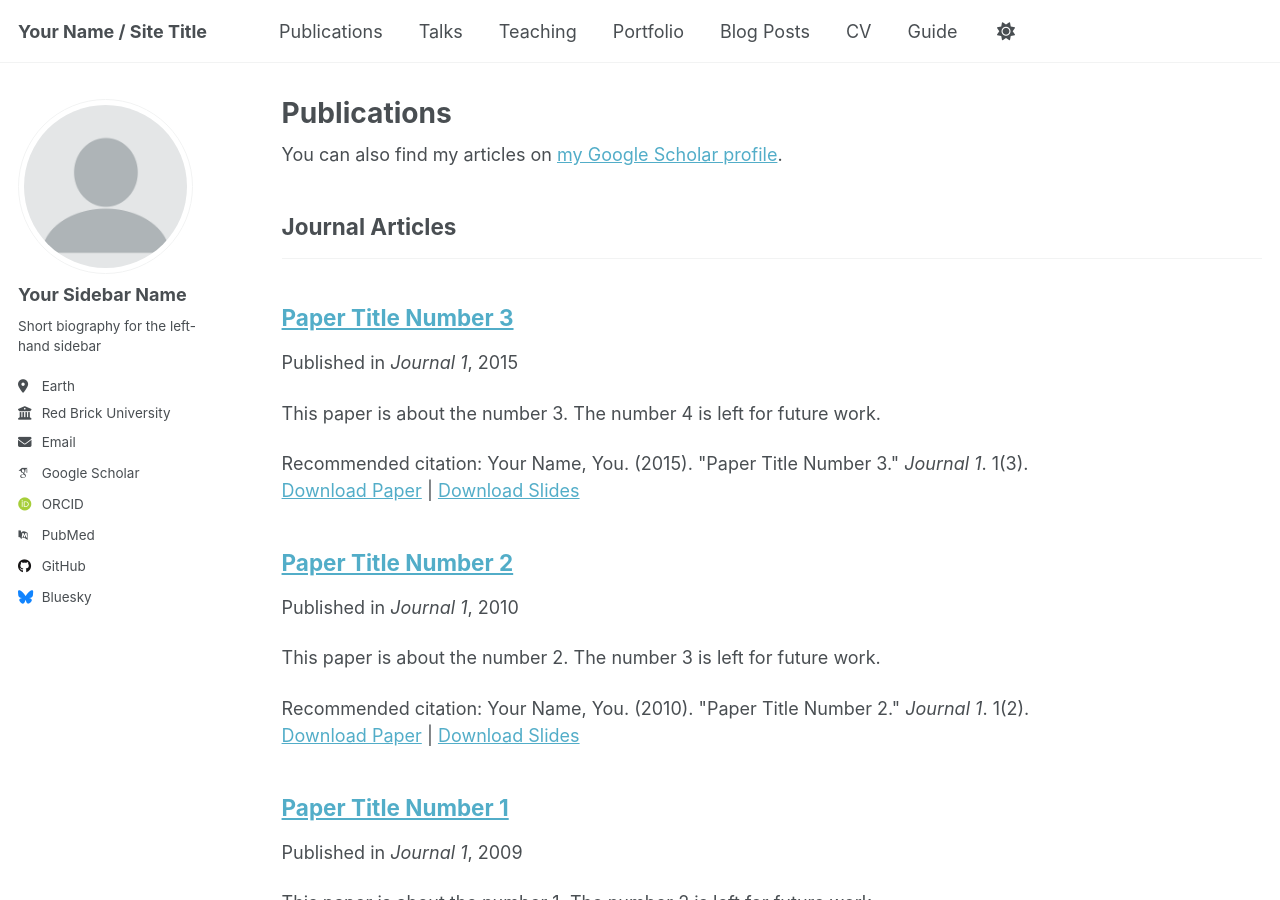
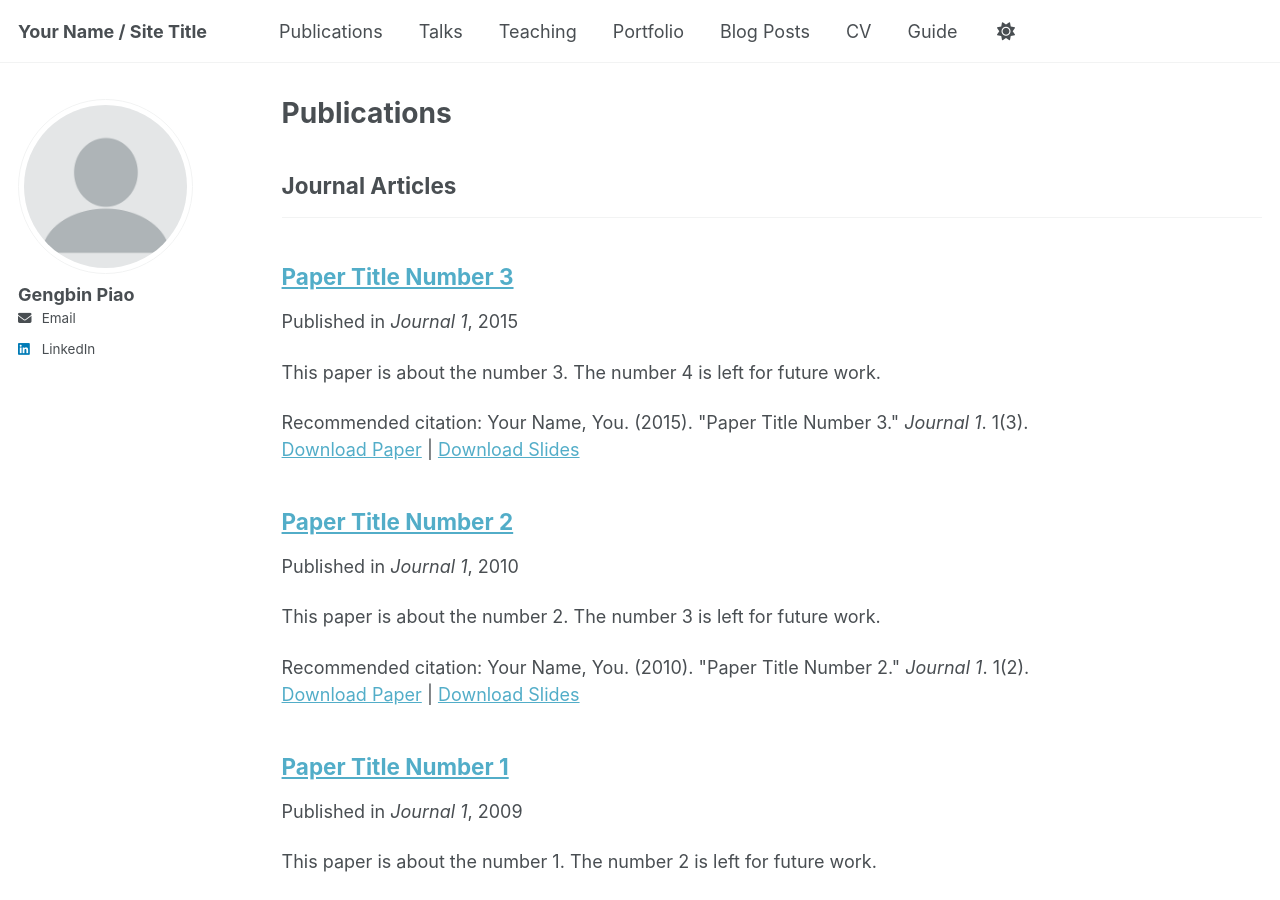
Before and after one commit to gengbin-p/gengbin-p.github.io, a Jekyll site: the page built from _pages/publications.html, in a window 1280 px wide and 900 px high. Built offline with Jekyll 4.4.1, drawn with Linux system fonts in a browser that asks for light colours; some web fonts are replaced; a script that is not in the unit is left out.

Commit message:
Update _config.yml

```diff
--- a/_config.yml
+++ b/_config.yml
@@ -24,23 +24,23 @@ repository               : "academicpages/academicpages.github.io"
 author:
   # Biographic information
   avatar           : "profile.png"
-  name             : "Your Sidebar Name"
+  name             : "Gengbin Piao"
   pronouns         : # example: "she/her"
-  bio              : "Short biography for the left-hand sidebar"
-  location         : "Earth"
-  employer         : "Red Brick University"
+  bio              : # bio
+  location         : # location
+  employer         : # employer
   uri              : # URL
-  email            : "none@example.org"
+  email            : "gengbin.piao@wustl.edu"
 
   # Academic websites
   academia         : # URL
   arxiv            : # URL - Update with the correct link to your profile
-  googlescholar    : "https://scholar.google.com/citations?user=PS_CX0AAAAAJ"
+  googlescholar    : # URL
   inspire-hep      : # URL
   impactstory      : # URL
-  orcid            : "http://orcid.org/yourorcidurl"
+  orcid            : # URL
   semantic         : # URL
-  pubmed           : "https://www.ncbi.nlm.nih.gov/pubmed/?term=john+snow"
+  pubmed           : # URL
   researchgate     : # URL
   scopus           : # URL
 
@@ -48,13 +48,13 @@ author:
   bitbucket        : # Username - Update with your username on the site
   codepen          : # Username
   dribbble         : # Username
-  github           : "academicpages"
+  github           : # Username
   kaggle           : # Username
   stackoverflow    : # User number or user number and name (i.e., use "1" or "1/jeff-atwood")
 
   # Social media
   artstation       : # Username
-  bluesky          : "bsky.app" # Replace this with you Bluesky username
+  bluesky          : # Username
   facebook         : # Username
   flickr           : # Username
   foursquare       : # Username
@@ -63,7 +63,7 @@ author:
   keybase          : # Username
   instagram        : # Username
   lastfm           : # Username
-  linkedin         : # Username
+  linkedin         : https://www.linkedin.com/in/gengbin-piao/
   mastodon         : # URL
   medium           : # URL
   pinterest        : # Username
```
